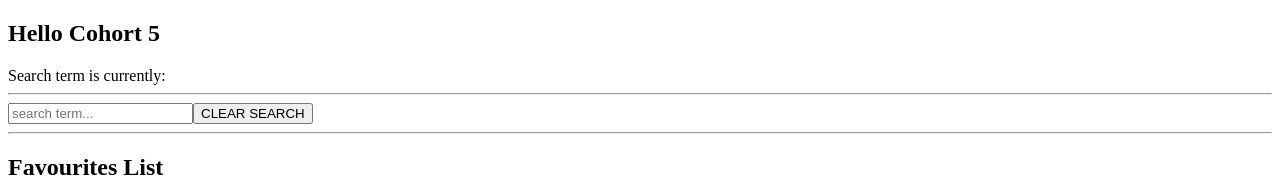
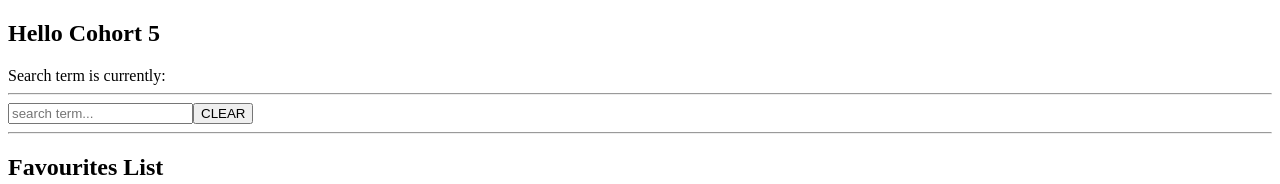
Before and after one commit to nbogie/c5-baby-names-live-coded, a React (Create React App) app: page / in a window 1280 px wide. Shown: the top 184 px of the page. Built offline with nearby package versions, Linux system fonts and the light colour scheme.

Commit message:
extracted out a new SearchBar component

```diff
--- a/src/App.tsx
+++ b/src/App.tsx
@@ -5,6 +5,7 @@ import { findMatchingBabyNames } from './searchFunctions';
 import { sortBabyNames } from './sortFunctions';
 import { BabyNameData } from './types';
 import { BabyName } from "./BabyName"
+import { SearchBar } from './SearchBar';
 
 function App() {
 
@@ -32,13 +33,6 @@ function App() {
   const namesMatchingSearch = findMatchingBabyNames(allSortedBabyNames, searchTerm);
   const mainBabyNames = namesMatchingSearch.filter(isNotInFavourites);
 
-  //@ts-ignore
-  function handleChangeToInputText(event) {
-    console.log("handling change: event.target.value is >>" + event.target.value + "<<")
-    setSearchTerm(event.target.value);
-    console.log("after calling setSearchTerm, searchTerm is", searchTerm, "e.t.v is", event.target.value)
-  }
-
   function handleAddToFavourites(oneNameData: BabyNameData) {
     // add oneNameData to favouriteBabyNames (managed state)
     //HOW?
@@ -63,16 +57,7 @@ function App() {
 
   return (
     <div className="App">
-      Search term is currently: {searchTerm}<hr />
-      <input
-        type="text"
-        onChange={handleChangeToInputText}
-        value={searchTerm}
-        placeholder={"search term..."}
-      />
-
-      <button onClick={() => setSearchTerm("")}>CLEAR SEARCH</button>
-      <hr />
+      <SearchBar searchTerm={searchTerm} onChange={setSearchTerm} />
 
 
       <h2>Favourites List</h2>
@@ -105,4 +90,6 @@ function App() {
 }
 
 
+
+
 export default App;
--- /dev/null
+++ b/src/SearchBar.tsx
@@ -0,0 +1,24 @@
+interface SearchBarProps {
+  searchTerm: string;
+  onChange: (str: string) => void
+
+}
+
+export function SearchBar(props: SearchBarProps) {
+
+
+  return (
+    <div className="searchBar">
+      Search term is currently: {props.searchTerm}
+      <hr />
+      <input
+        type="text"
+        onChange={(ev) => props.onChange(ev.target.value)}
+        value={props.searchTerm}
+        placeholder={"search term..."}
+      />
+      <button onClick={(ev) => props.onChange("")}>CLEAR</button>
+      <hr />
+    </div>
+  );
+}
```
